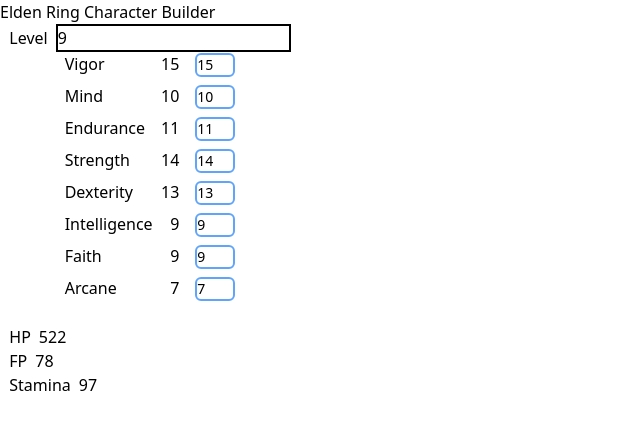
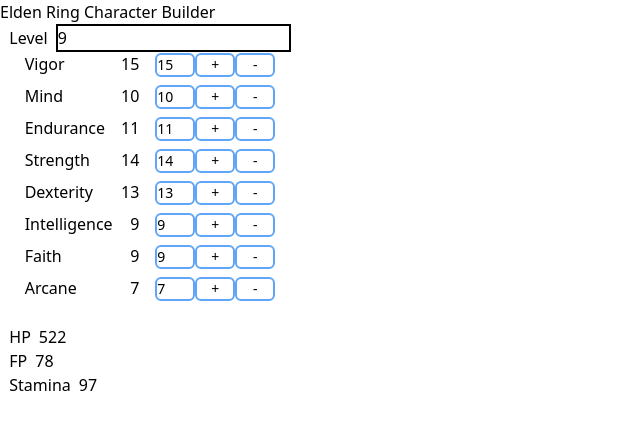
Before and after one commit to TwilDev/er-character-planner, a Next.js app: page / in a window 1280 px wide. Shown: the top 430 px of the page, without its empty margins (0-640 px from the left). Built offline with nearby package versions, Linux system fonts and the light colour scheme.

Commit message:
adding placeholder buttons

```diff
--- a/components/builder/CoreStats.tsx
+++ b/components/builder/CoreStats.tsx
@@ -82,6 +82,18 @@
                   onChange={(e) => updateStats(stat, e.target.value)}
                   onBlur={(e) => statChange(stat, e.target.value)}
                 />
+                <button
+                  className='border-2 border-blue-400 rounded-md w-10 text-sm'
+                  onClick={() => statChange(stat, (currentStat + 1).toString())}
+                >
+                  +
+                </button>
+                <button
+                  className='border-2 border-blue-400 rounded-md w-10 text-sm'
+                  onClick={() => statChange(stat, (currentStat - 1).toString())}
+                >
+                  -
+                </button>
               </div>
 
             );
```
